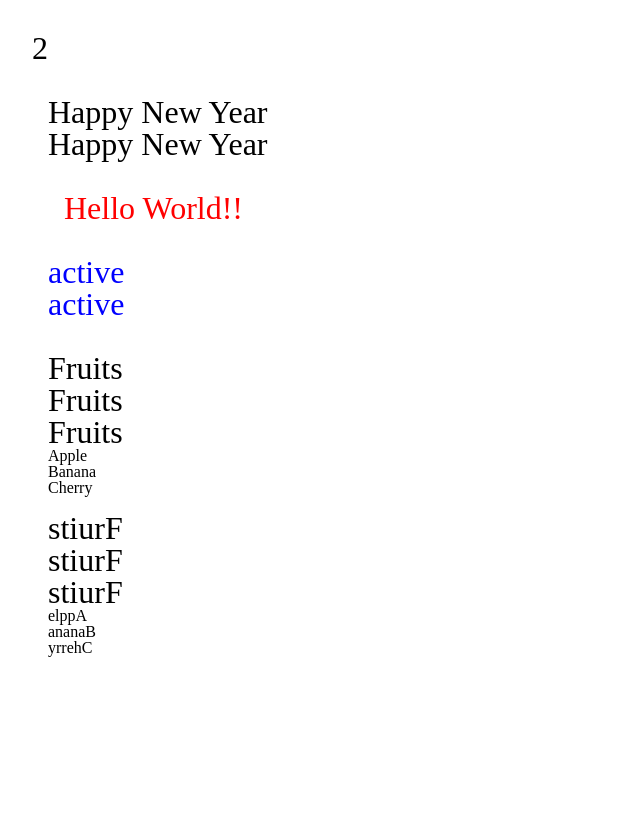
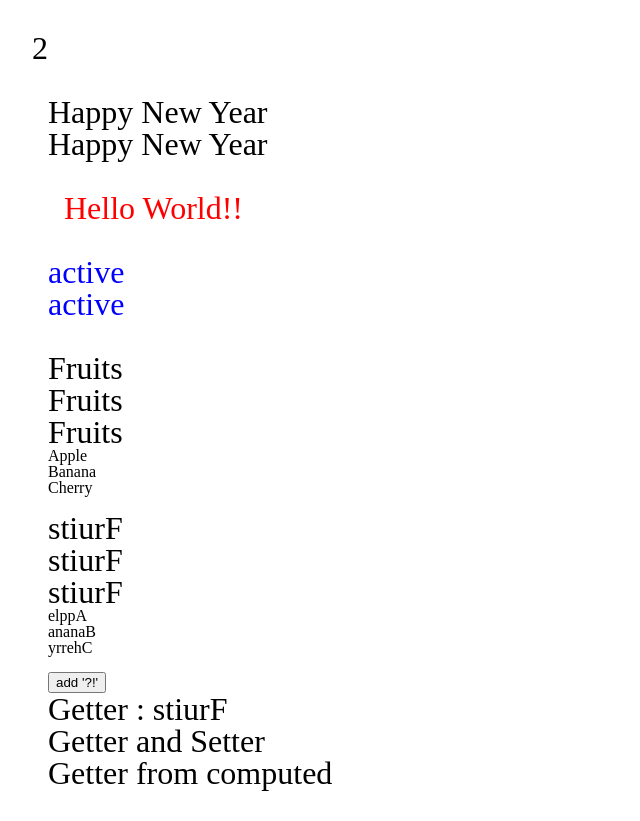
Before and after one commit to Je-chan/vue-study, a Vue app in the folder practice/: page / in a window 1280 px wide. Shown: the whole page, without its empty margins (0-640 px from the left). Before the commit the page ends 800 px from the top, so only its background shows below. Built offline with nearby package versions, Linux system fonts and the light colour scheme.

Commit message:
Computed 를 활용한 getter, setter 사용 학습

```diff
--- a/practice/src/components/Computed.vue
+++ b/practice/src/components/Computed.vue
@@ -22,6 +22,12 @@
         </li>
       </ul>
     </section>
+    <section>
+      <button @click='add'>add '?!' </button>
+      <h1>Getter : {{reverseTitleMsg}}</h1>
+      <h1>{{setterTest}}</h1>
+      <h1>{{computedSetter}}</h1>
+    </section>
   </div>
 </template>
 
@@ -32,6 +38,8 @@ export default {
     return {
       title: 'stiurF',
       reversedTitle: 'Fruits',
+      setterTest: 'Getter and Setter',
+      computedSetterTest: 'detupmoc morf retteG',
       fruits: [
       'Apple', 'Banana', 'Cherry'
       ]
@@ -40,6 +48,20 @@ export default {
   methods: {
     reverseMessage () {
       return this.title.split('').reverse().join('')
+    },
+    add() {
+      this.reverseTitleMsg += '?!'
+      // 이건 불가능하다. computed 로 저장한 것은 읽기 전용이기 때문
+      // Getter : 값을 가져오는 방식으로만 사용하는 것.
+      this.setterTest += '?!'
+      // 반면에 data 로 저장된 것은 setter 까지 포함이 된다.
+      this.computedSetter += '?!'
+      // computed 도 getter 와 setter 둘 다 사용할 수 있다.
+      // get() 을 통해서 값을 가져오는 거고
+      // set() 을 통해서 값을 변형시킬 때 실행될 함수를 만드는 것
+      // 여기에서 ?! 를 추가하고 그게 set(newValue) 의 newValue 값으로 들어가게 된디.
+      // 그렇게 set 함수가 실행된 다음에 화면에 렌더링할 때는 get() 의 내용에 따라 실행
+      // 많이 쓰이지는 않지만 Vuex 라는 중앙 집중식 저장소를 사용할 때 유용하게 사용할 수 있다.
     }
   },
   computed: {
@@ -55,6 +77,15 @@ export default {
     },
     reverseTitleMsg () {
       return this.reversedTitle.split('').reverse().join('')
+    },
+    computedSetter: {
+      get() {
+        return this.computedSetterTest.split('').reverse().join('')
+      },
+      set(newValue) {
+        console.log('newValue', newValue)
+        this.computedSetterTest = newValue
+      }
     }
   }
 }
```
